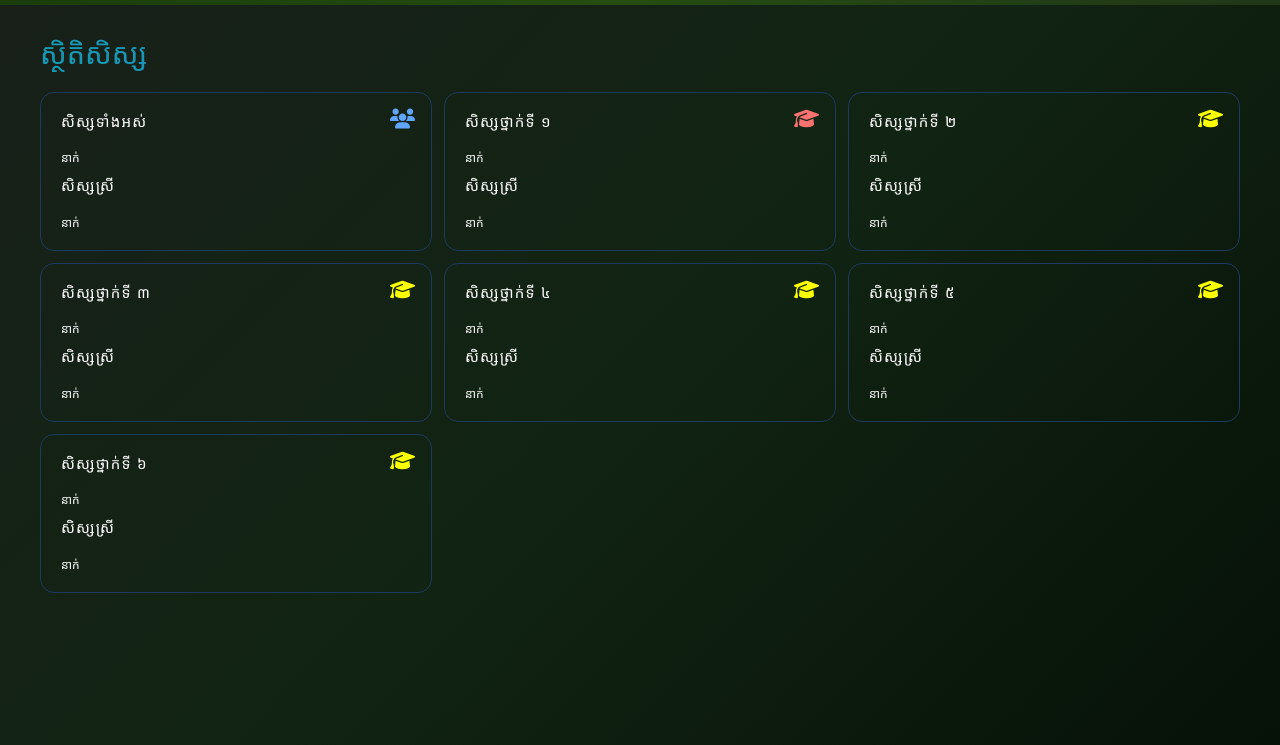
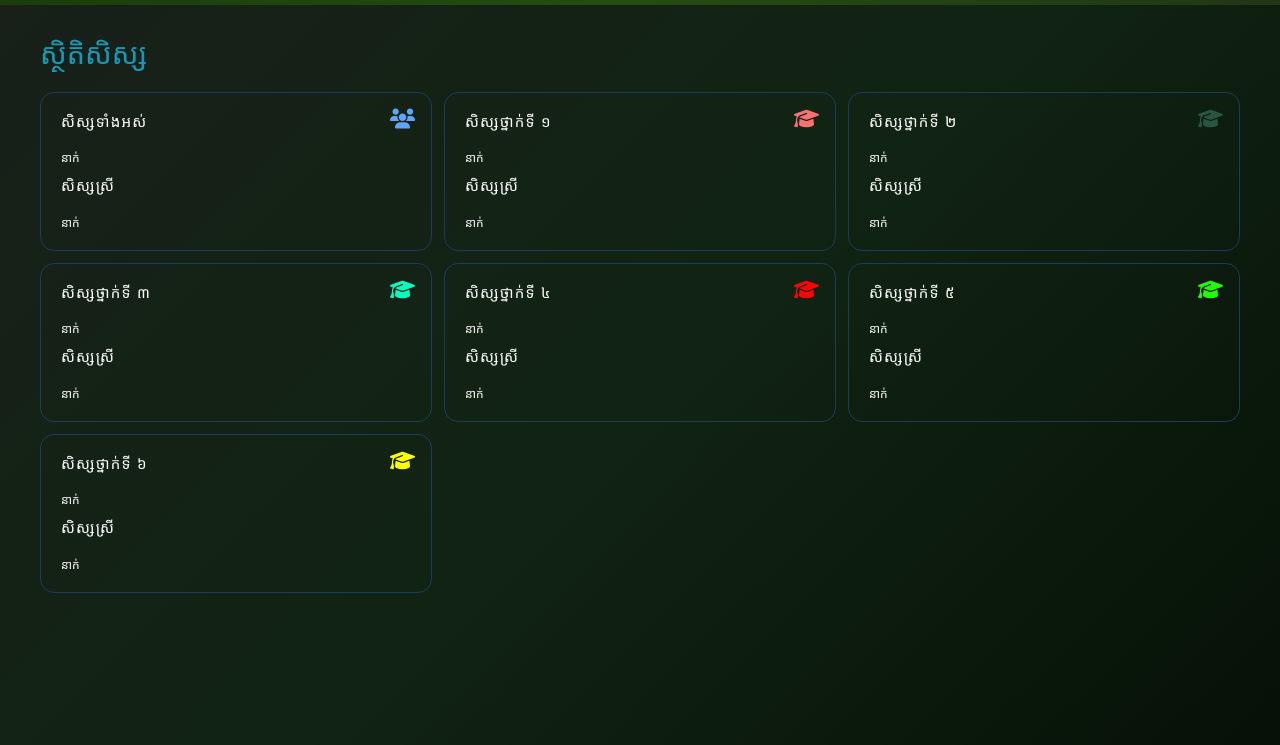
Before and after one commit to Amrin100425/School-Web, a website: page pages/students.html in a window 1280 px wide. Shown: the part 55-800 px from the top of the page. Drawn offline with nearby package versions, Linux system fonts and the light colour scheme; no server answers.

Commit message:
new update color

```diff
--- a/pages/students.html
+++ b/pages/students.html
@@ -64,7 +64,7 @@
             <span class="card-sub sub-red">នាក់</span>
             <i
               class="fa-solid fa-graduation-cap card-icon"
-              style="color: #fbff03"
+              style="color: #2a5541"
             ></i>
           </div>
           <div class="stat-card1">
@@ -76,7 +76,7 @@
             <span class="card-sub sub-red">នាក់</span>
             <i
               class="fa-solid fa-graduation-cap card-icon"
-              style="color: #fbff03"
+              style="color: #03ffc0"
             ></i>
           </div>
           <div class="stat-card1">
@@ -88,7 +88,7 @@
             <span class="card-sub sub-red">នាក់</span>
             <i
               class="fa-solid fa-graduation-cap card-icon"
-              style="color: #fbff03"
+              style="color: #ff0303"
             ></i>
           </div>
           <div class="stat-card1">
@@ -100,7 +100,7 @@
             <span class="card-sub sub-red">នាក់</span>
             <i
               class="fa-solid fa-graduation-cap card-icon"
-              style="color: #fbff03"
+              style="color: #20ff03"
             ></i>
           </div>
           <div class="stat-card1">
```
